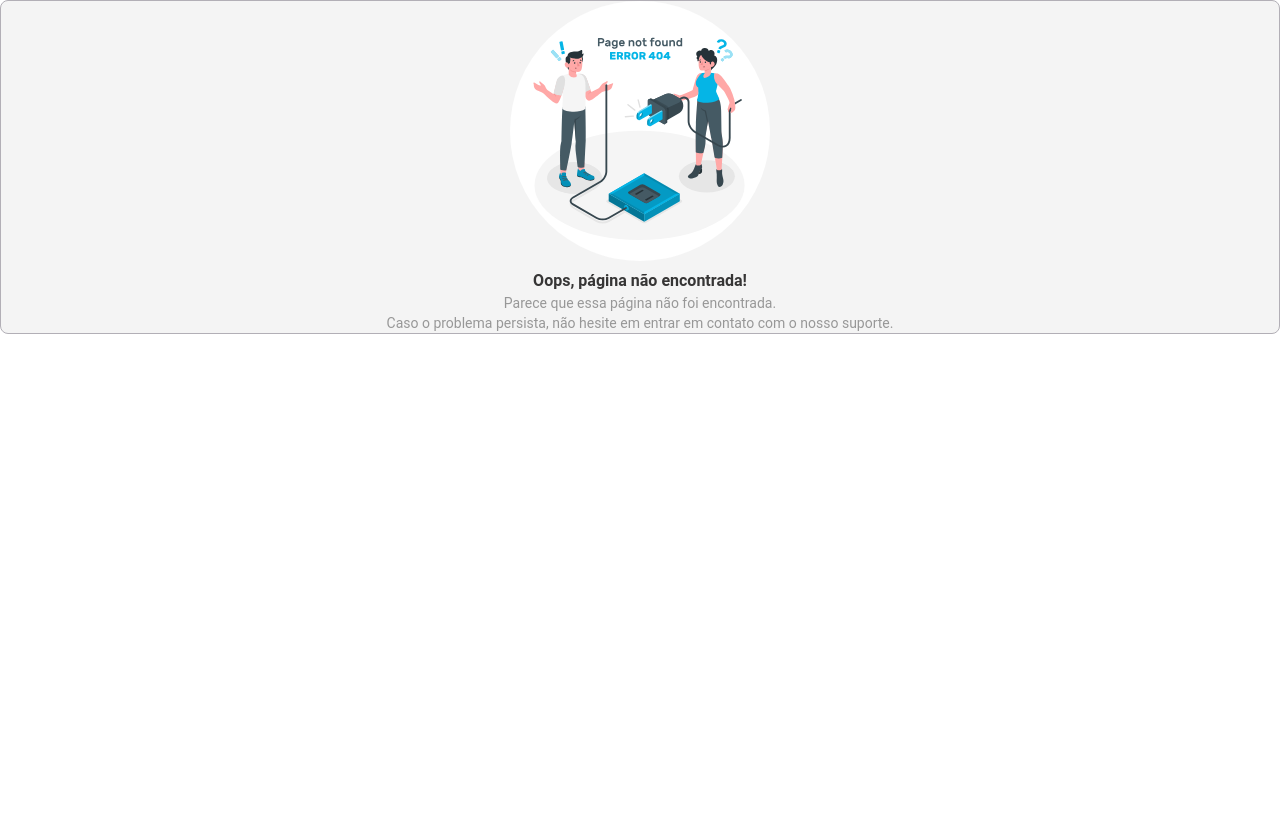
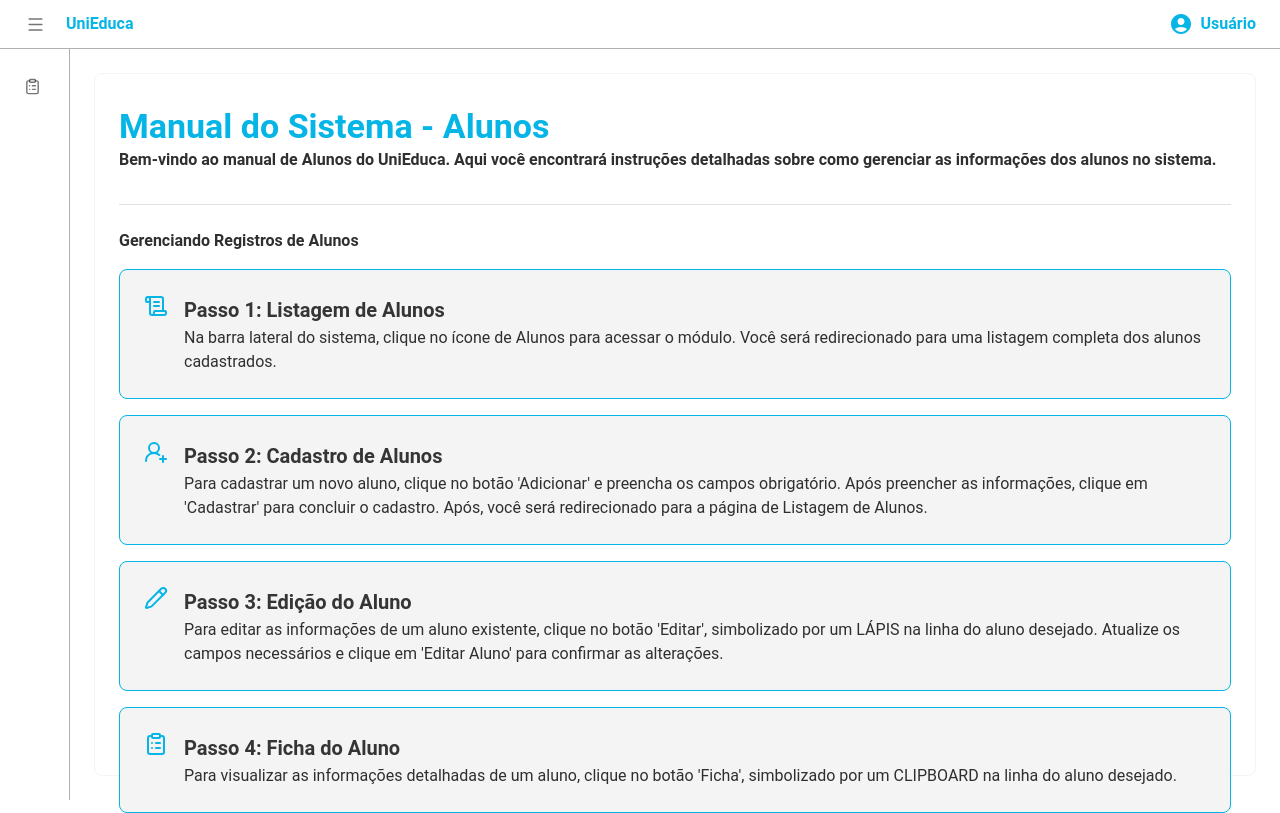
Before and after one commit to Projeto-Integrador-V-Unifagoc/projeto-integrador-v, a React (Vite) app in the folder frontend/: page /manual-do-sistema/alunos in a window 1280 px wide. Built offline with nearby package versions, Linux system fonts and the light colour scheme; no server answers; sample sign-in values are in the browser's storage.

Commit message:
feat: adiciona página de Alunos ao Manual do Sistema

```diff
--- a/frontend/src/Pages/ManualDoSistema/ManualDoSistema.tsx
+++ b/frontend/src/Pages/ManualDoSistema/ManualDoSistema.tsx
@@ -63,7 +63,9 @@ export default function ManualDoSistema() {
 
 
                         <Grid size={{ xs: 12, md: 6 }}>
-                            <ManualCard.Root>
+                            <ManualCard.Root
+                                onClick={() => navigate("/manual-do-sistema/alunos")}
+                            >
                                 <ManualCard.Header>
                                     <ManualCard.Content
                                         icon={<Users size={27} />}
--- /dev/null
+++ b/frontend/src/Pages/ManualDoSistema/components/ManualAlunos/ManualAlunos.tsx
@@ -0,0 +1,63 @@
+import { Box, Divider, Stack, Typography } from "@mui/material";
+import Container from "../../../../components/Container";
+import { ManualStepCard } from "../../../../components/ManualStepCard";
+import { ClipboardList, Pencil, ScrollText, UserRoundPlus, Users } from "lucide-react";
+
+export default function ManualAlunos() {
+    return (
+        <Container>
+            <Stack spacing={4} py={4}>
+                <Box>
+                    <Typography variant="h4" fontWeight="bold" color="primary">
+                        Manual do Sistema - Alunos
+                    </Typography>
+                    <Typography color="text.secondary" fontWeight='bold'>
+                        Bem-vindo ao manual de Alunos do UniEduca. Aqui você encontrará instruções detalhadas sobre como gerenciar as informações dos alunos no sistema.
+                    </Typography>
+                </Box>
+            </Stack>
+
+            <Divider />
+
+            <Stack spacing={2} mt={3} mb={3}>
+                <Typography color="text.secondary" fontWeight='bold'>Gerenciando Registros de Alunos</Typography>
+
+                <ManualStepCard.Root>
+                    <ManualStepCard.Content
+                        step={1}
+                        icon={<ScrollText size={24} />}
+                        title="Listagem de Alunos"
+                        description="Na barra lateral do sistema, clique no ícone de Alunos para acessar o módulo. Você será redirecionado para uma listagem completa dos alunos cadastrados."
+                    />
+                </ManualStepCard.Root>
+
+                <ManualStepCard.Root>
+                    <ManualStepCard.Content
+                        step={2}
+                        icon={<UserRoundPlus size={24} />}
+                        title="Cadastro de Alunos"
+                        description="Para cadastrar um novo aluno, clique no botão 'Adicionar' e preencha os campos obrigatório. Após preencher as informações, clique em 'Cadastrar' para concluir o cadastro. Após, você será redirecionado para a página de Listagem de Alunos."
+                    />
+                </ManualStepCard.Root>
+
+                <ManualStepCard.Root>
+                    <ManualStepCard.Content
+                        step={3}
+                        icon={<Pencil size={24} />}
+                        title="Edição do Aluno"
+                        description="Para editar as informações de um aluno existente, clique no botão 'Editar', simbolizado por um LÁPIS na linha do aluno desejado. Atualize os campos necessários e clique em 'Editar Aluno' para confirmar as alterações."
+                    />
+                </ManualStepCard.Root>
+
+                <ManualStepCard.Root>
+                    <ManualStepCard.Content
+                        step={4}
+                        icon={<ClipboardList size={24} />}
+                        title="Ficha do Aluno"
+                        description="Para visualizar as informações detalhadas de um aluno, clique no botão 'Ficha', simbolizado por um CLIPBOARD na linha do aluno desejado."
+                    />
+                </ManualStepCard.Root>
+            </Stack>
+        </Container>
+    )
+}
--- a/frontend/src/routes/index.tsx
+++ b/frontend/src/routes/index.tsx
@@ -41,6 +41,7 @@ import Documentos from "../Pages/Documentos/Documentos";
 import Inscricao from "../Pages/Inscricao/Inscricao";
 import ManualDoSistema from "../Pages/ManualDoSistema/ManualDoSistema";
 import ManualUsuarioAutenticacao from "../Pages/ManualDoSistema/components/ManualUsuarioAutenticacao/ManualUsuarioAutenticacao";
+import ManualAlunos from "../Pages/ManualDoSistema/components/ManualAlunos/ManualAlunos";
 
 function RouteByRole({
   children,
@@ -95,6 +96,7 @@ export default function AppRoutes() {
       >
         <Route path="/manual-do-sistema" element={<ManualDoSistema />}/>
         <Route path="/manual-do-sistema/usuarios-e-autenticacao" element={<ManualUsuarioAutenticacao />}/>
+        <Route path="/manual-do-sistema/alunos" element={<ManualAlunos />}/>
 
         <Route path="/" element={<Home />} />
         <Route path="/home" element={<Home />} />
```
